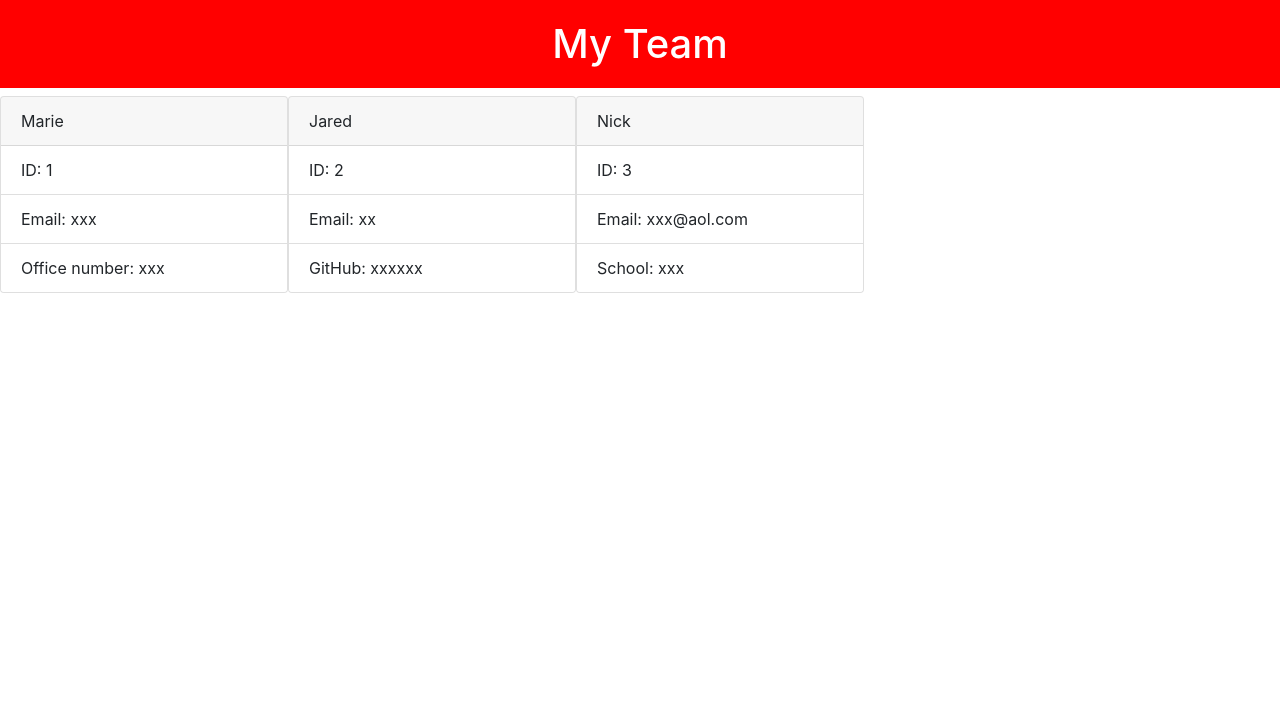
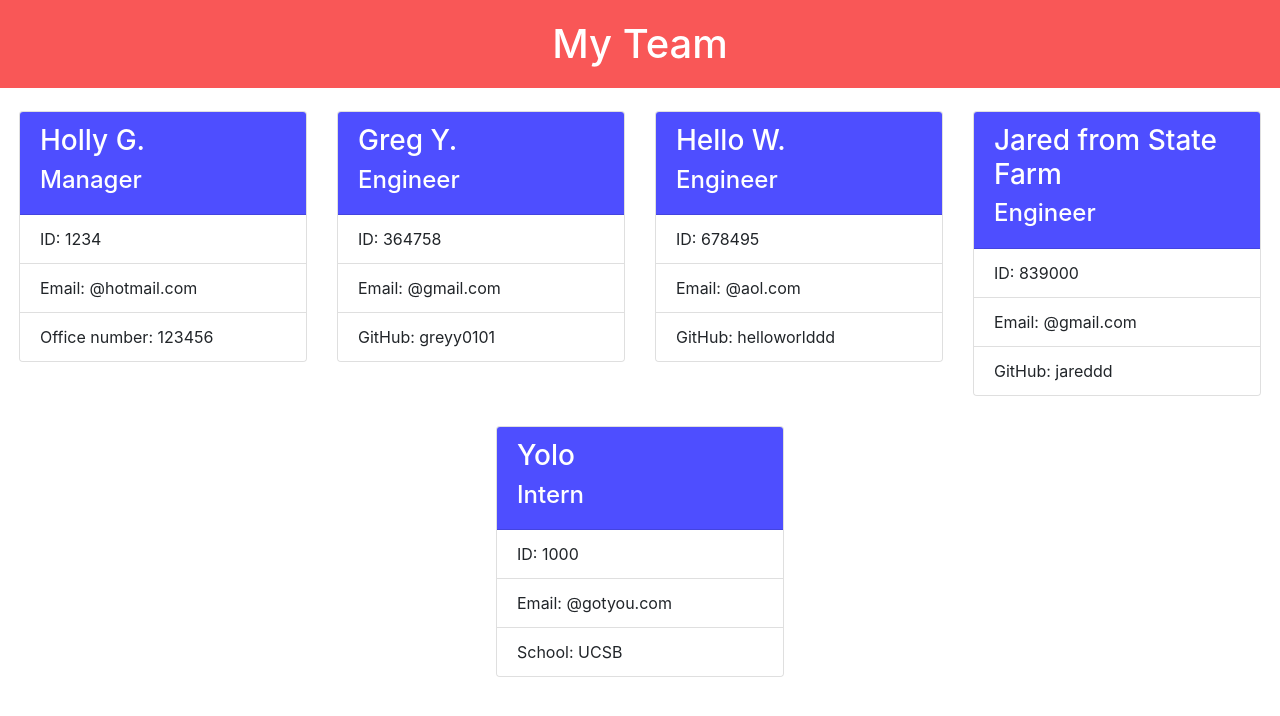
Before and after one commit to mariea1022/team-profile-generator, a website: page index.html in a window 1280 px wide. Drawn offline with nearby package versions, Linux system fonts and the light colour scheme.

Commit message:
added more classes like h2's and h'3

```diff
--- a/generateTeamProfile.js
+++ b/generateTeamProfile.js
@@ -10,44 +10,57 @@ function generateTeamProfile(data) {
         <title>Team Profile Generator</title>
     </head>
     <body>
-    <header><h1>My Team</h1></header>`;
+    <header><h1>My Team</h1></header>
+    <div class="mainContainer">`;
 
     for(let i = 0; i<data.length; i++) {
         let employeeType = data[i];
         console.log(data[i])
         if (employeeType.getRole() === "Manager") {
-        html += `<div class="mainContainer">
+        html += `<div class="cardContainer">
         <div class="card" style="width: 18rem;">
-        <div class="card-header">${data[i].name}</div>
+        <div class="card-header">
+        <h2>${data[i].name}</h2>
+        <h3>Manager</h3>
+        </div>
             <ul class="list-group list-group-flush">
                 <li class="list-group-item">ID: ${data[i].id}</li>
                 <li class="list-group-item">Email: ${data[i].email}</li>
                 <li class="list-group-item">Office number: ${data[i].officeNumber}</li>
             </ul>
+         </div>
          </div>`
         } else if (employeeType.getRole() === "Engineer") {
             // html+=
-            html += `
+            html += `<div class="cardContainer">
             <div class="card" style="width: 18rem;">
-            <div class="card-header">${data[i].name}</div>
+            <div class="card-header">
+            <h2>${data[i].name}</h2>
+            <h3>Engineer</h3>
+            </div>
                 <ul class="list-group list-group-flush">
                     <li class="list-group-item">ID: ${data[i].id}</li>
                     <li class="list-group-item">Email: ${data[i].email}</li>
                     <li class="list-group-item">GitHub: ${data[i].github}</li>
                 </ul>
+            </div>
             </div>`
         } else if(employeeType.getRole() === "Intern") {
             // html+=
-            html += `<div class="card" style="width: 18rem;">
-            <div class="card-header">${data[i].name}</div>
+            html += `<div class="cardContainer">
+            <div class="card" style="width: 18rem;">
+            <div class="card-header">
+            <h2>${data[i].name}</h2>
+            <h3>Intern</h3>
+            </div>
                 <ul class="list-group list-group-flush">
                     <li class="list-group-item">ID: ${data[i].id}</li>
                     <li class="list-group-item">Email: ${data[i].email}</li>
                     <li class="list-group-item">School: ${data[i].school}</li>
                 </ul>
+            </div>
             </div>`
         }
-        //...
     }
 
     // the rest of the html
--- a/index.html
+++ b/index.html
@@ -8,29 +8,67 @@
         <title>Team Profile Generator</title>
     </head>
     <body>
-    <header><h1>My Team</h1></header><div class="mainContainer">
+    <header><h1>My Team</h1></header>
+    <div class="mainContainer"><div class="cardContainer">
         <div class="card" style="width: 18rem;">
-        <div class="card-header">Marie</div>
+        <div class="card-header">
+        <h2>Holly G.</h2>
+        <h3>Manager</h3>
+        </div>
             <ul class="list-group list-group-flush">
-                <li class="list-group-item">ID: 1</li>
-                <li class="list-group-item">Email: xxx</li>
-                <li class="list-group-item">Office number: xxx</li>
+                <li class="list-group-item">ID: 1234</li>
+                <li class="list-group-item">Email: @hotmail.com</li>
+                <li class="list-group-item">Office number: 123456</li>
             </ul>
          </div>
+         </div><div class="cardContainer">
             <div class="card" style="width: 18rem;">
-            <div class="card-header">Jared</div>
+            <div class="card-header">
+            <h2>Greg Y.</h2>
+            <h3>Engineer</h3>
+            </div>
                 <ul class="list-group list-group-flush">
-                    <li class="list-group-item">ID: 2</li>
-                    <li class="list-group-item">Email: xx</li>
-                    <li class="list-group-item">GitHub: xxxxxx</li>
+                    <li class="list-group-item">ID: 364758</li>
+                    <li class="list-group-item">Email: @gmail.com</li>
+                    <li class="list-group-item">GitHub: greyy0101</li>
                 </ul>
-            </div><div class="card" style="width: 18rem;">
-            <div class="card-header">Nick</div>
+            </div>
+            </div><div class="cardContainer">
+            <div class="card" style="width: 18rem;">
+            <div class="card-header">
+            <h2>Hello W.</h2>
+            <h3>Engineer</h3>
+            </div>
                 <ul class="list-group list-group-flush">
-                    <li class="list-group-item">ID: 3</li>
-                    <li class="list-group-item">Email: xxx@aol.com</li>
-                    <li class="list-group-item">School: xxx</li>
+                    <li class="list-group-item">ID: 678495</li>
+                    <li class="list-group-item">Email: @aol.com</li>
+                    <li class="list-group-item">GitHub: helloworlddd</li>
                 </ul>
+            </div>
+            </div><div class="cardContainer">
+            <div class="card" style="width: 18rem;">
+            <div class="card-header">
+            <h2>Jared from State Farm</h2>
+            <h3>Engineer</h3>
+            </div>
+                <ul class="list-group list-group-flush">
+                    <li class="list-group-item">ID: 839000</li>
+                    <li class="list-group-item">Email: @gmail.com</li>
+                    <li class="list-group-item">GitHub: jareddd</li>
+                </ul>
+            </div>
+            </div><div class="cardContainer">
+            <div class="card" style="width: 18rem;">
+            <div class="card-header">
+            <h2>Yolo</h2>
+            <h3>Intern</h3>
+            </div>
+                <ul class="list-group list-group-flush">
+                    <li class="list-group-item">ID: 1000</li>
+                    <li class="list-group-item">Email: @gotyou.com</li>
+                    <li class="list-group-item">School: UCSB</li>
+                </ul>
+            </div>
             </div></div>
     </body>
     <script src="https://code.jquery.com/jquery-3.2.1.slim.min.js" integrity="sha384-KJ3o2DKtIkvYIK3UENzmM7KCkRr/rE9/Qpg6aAZGJwFDMVNA/GpGFF93hXpG5KkN" crossorigin="anonymous"></script>
```
Also changed, not shown: dist/style.css.
